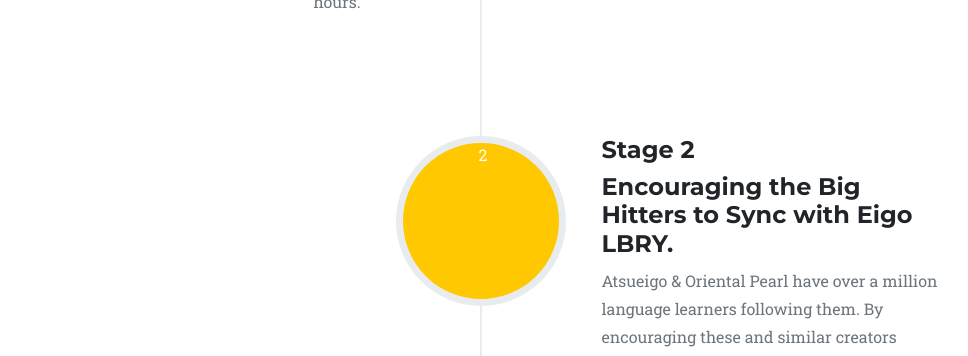
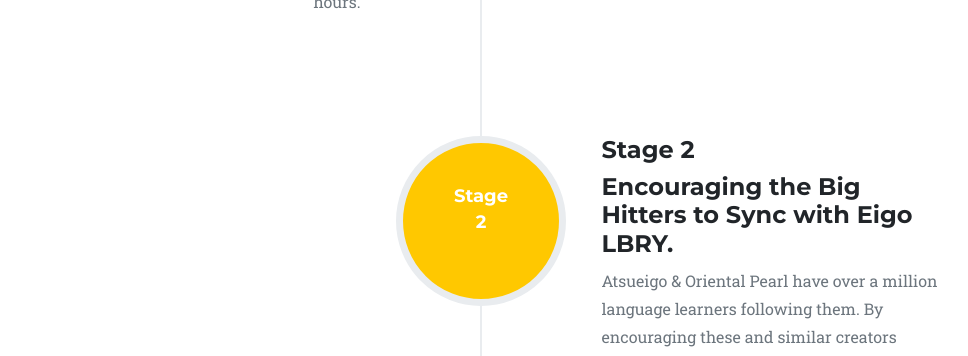
Before and after one commit to EssentialEnglish/Eigo, a plain HTML site: page index.html in a window 1280 px wide. Shown: the part 2520-2876 px from the top of the page, without its empty margins (159-1127 px from the left). Drawn offline with Linux system fonts and the light colour scheme.

Commit message:
Update index.html

```diff
--- a/index.html
+++ b/index.html
@@ -104,7 +104,13 @@
                         </div>
                     </li>
                     <li class="timeline-inverted">
-                        <div class="timeline-image"><img class="rounded-circle img-fluid" <p class="text-muted"> 2 </p></div>
+                        <div class="timeline-image">
+                            <h4>
+                                Stage
+                                <br />
+                                2
+                            </h4>
+                        </div>
                         <div class="timeline-panel">
                             <div class="timeline-heading">
                                 <h4>Stage 2</h4>
```
